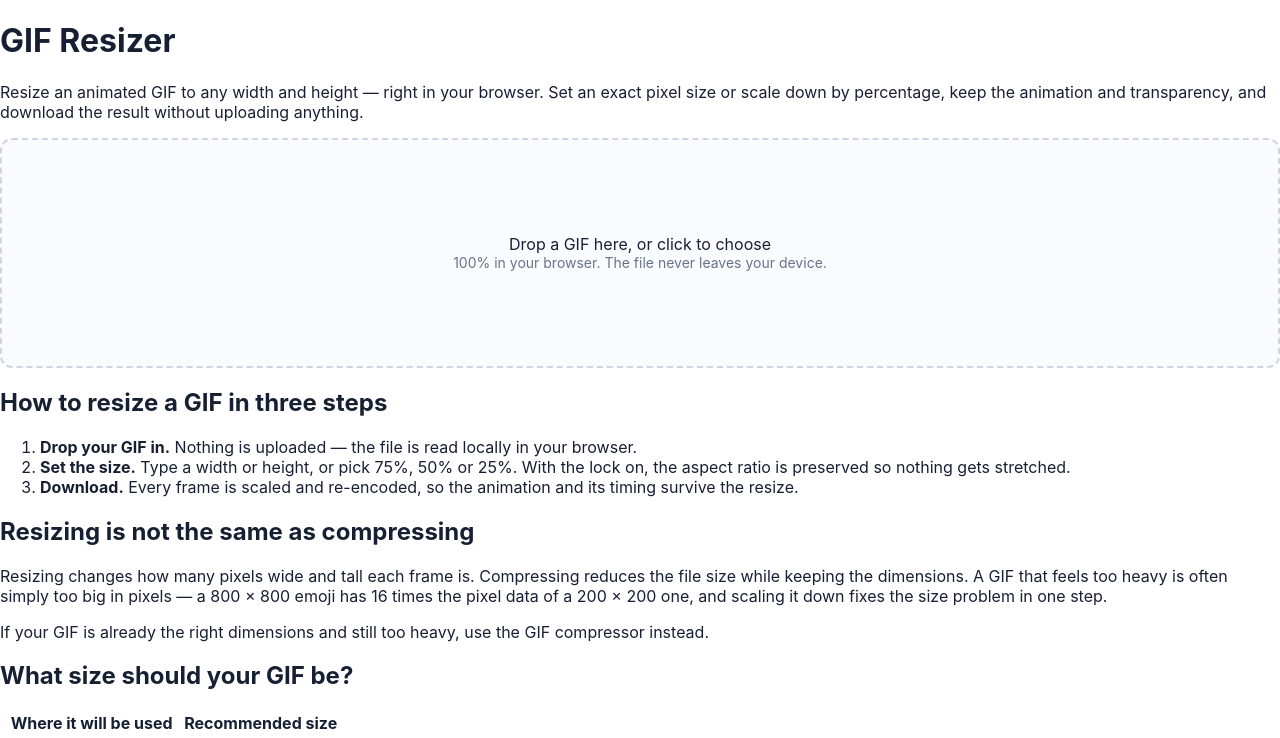
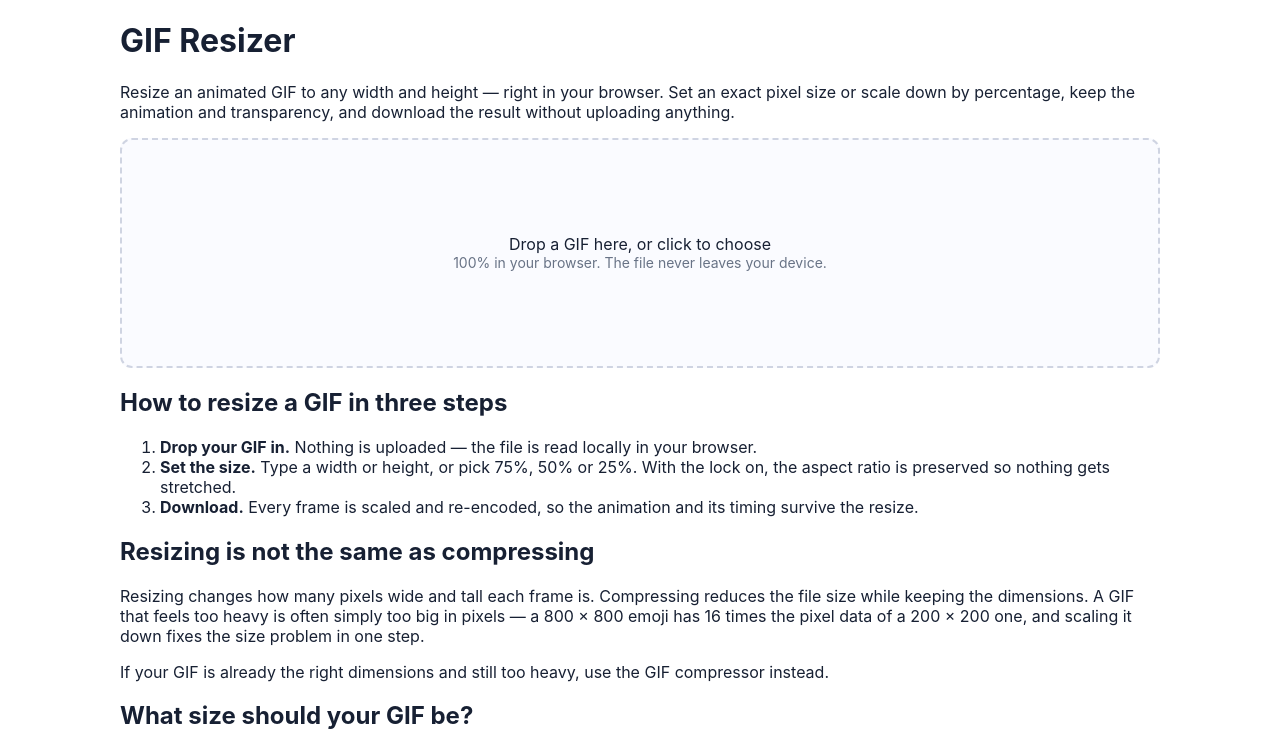
Before and after one commit to syz996/gifsmall, a Next.js app: page /gif-resizer in a window 1280 px wide. Shown: the top 738 px of the page. Built offline with nearby package versions, Linux system fonts and the light colour scheme.

Commit message:
Wrap content in a div with class 'page-shell'

```diff
--- a/app/gif-resizer/page.tsx
+++ b/app/gif-resizer/page.tsx
@@ -55,6 +55,7 @@ export default function Page() {
 
   return (
     <main>
+      <div className="page-shell">
       <script type="application/ld+json" dangerouslySetInnerHTML={{ __html: JSON.stringify(faqLd) }} />
 
       <h1>GIF Resizer</h1>
@@ -113,6 +114,7 @@ export default function Page() {
           <p>{f.a}</p>
         </details>
       ))}
+        </div>
     </main>
   );
 }
```
